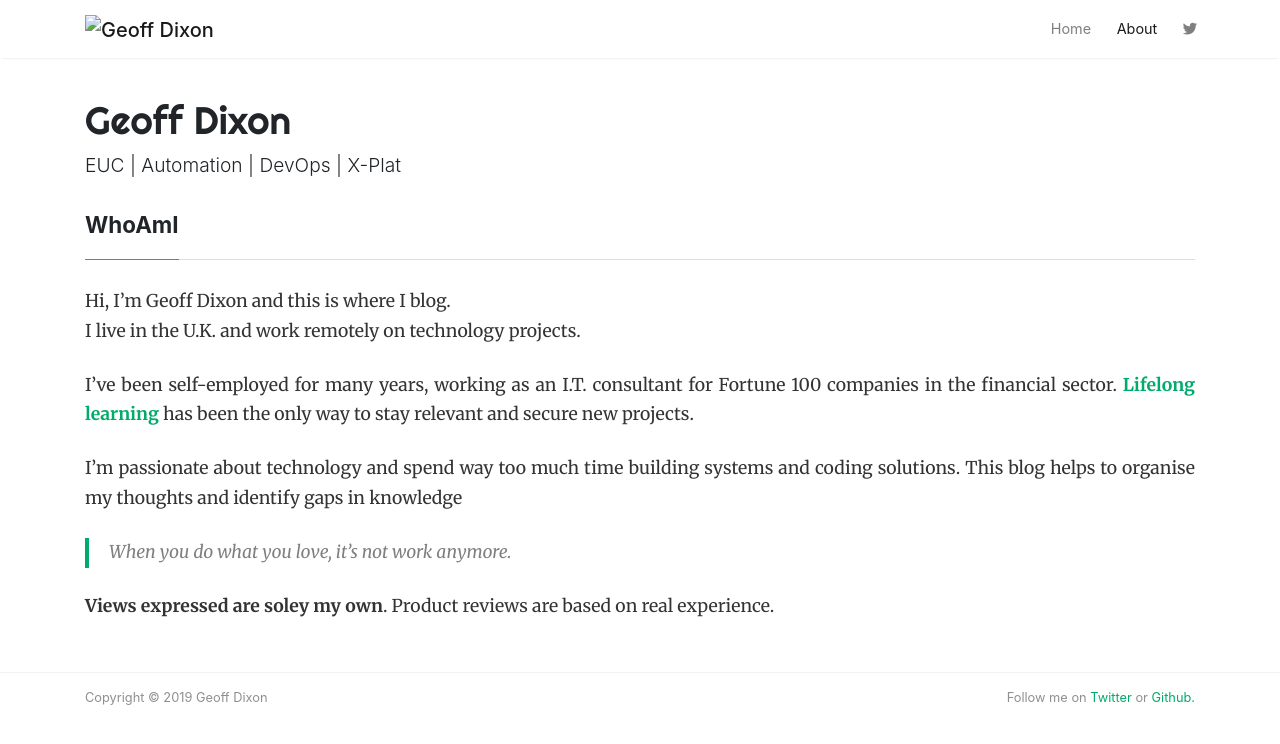
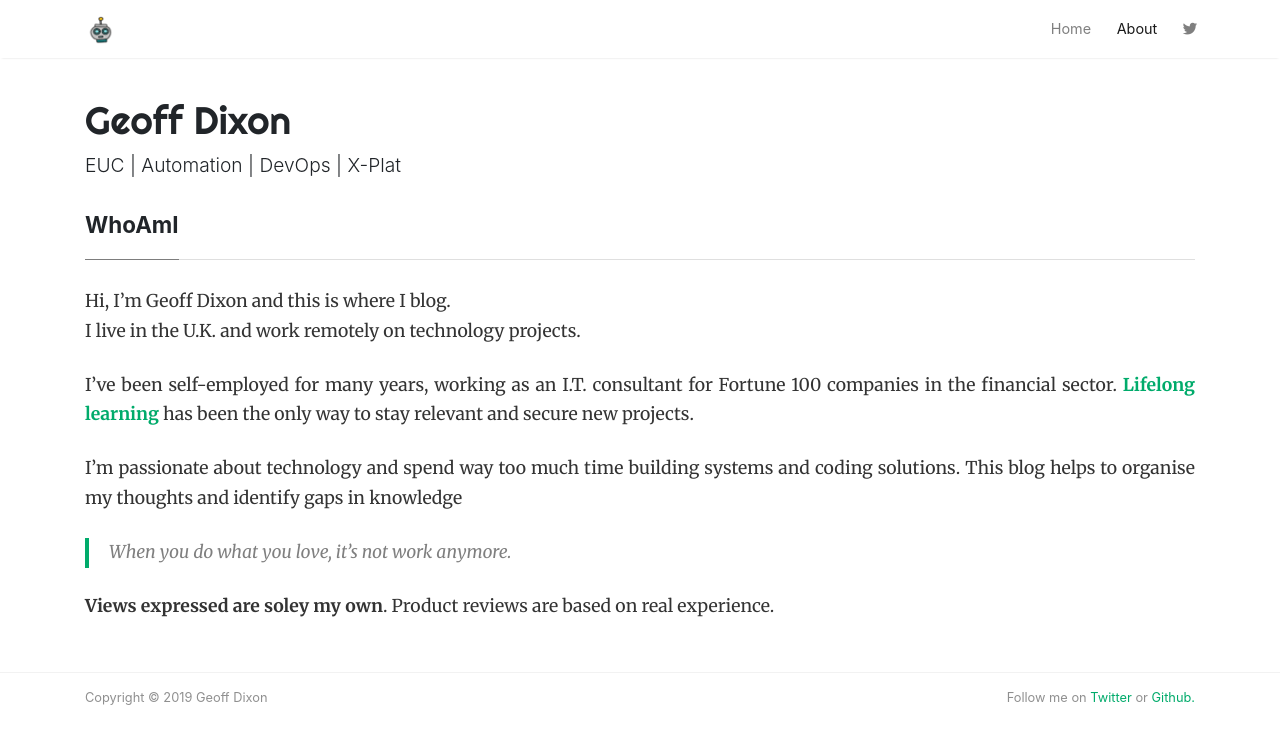
Before and after one commit to gbdixg/gbdixg.github.io, a Jekyll site: the page built from about.md, in a window 1280 px wide. Shown: the top 744 px of the page. Built offline with Jekyll 4.4.1, drawn with Linux system fonts in a browser that asks for light colours; nearby versions of some CDN libraries; comment, search, counter and statistics services are not loaded.

Commit message:
config.yml favicon fix

```diff
--- a/_config.yml
+++ b/_config.yml
@@ -2,8 +2,8 @@
 name: "Geoff Dixon"
 description: "EUC | Automation | DevOps | X-Plat <br>"
 meta_description: "EUC | Automation | DevOps | X-Plat "
-logo: '/favicon-32x32.png'
-favicon: '/favicon.ico'
+logo: 'favicon-32x32.png'
+favicon: 'favicon.ico'
 baseurl: ""
 google_analytics: 'UA-141237050-1'
 disqus: 'disqus_verbose'
```
